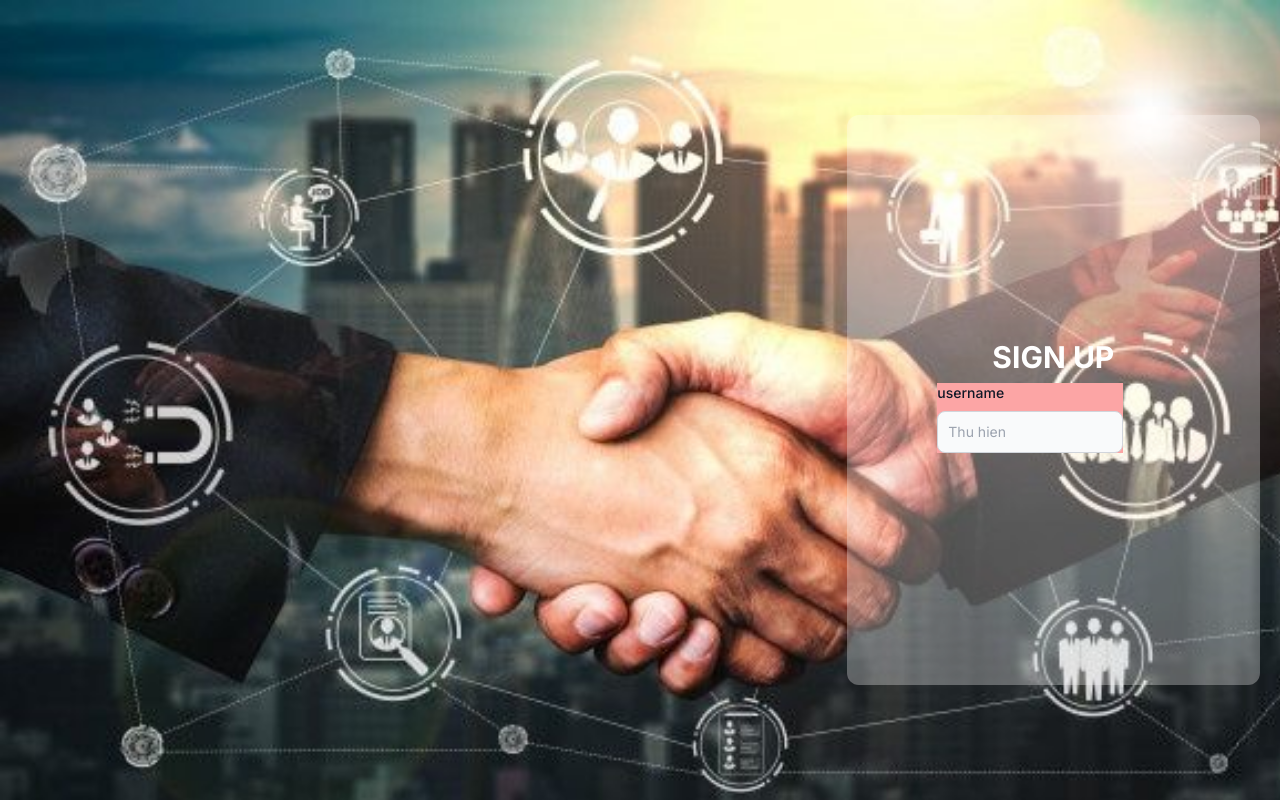
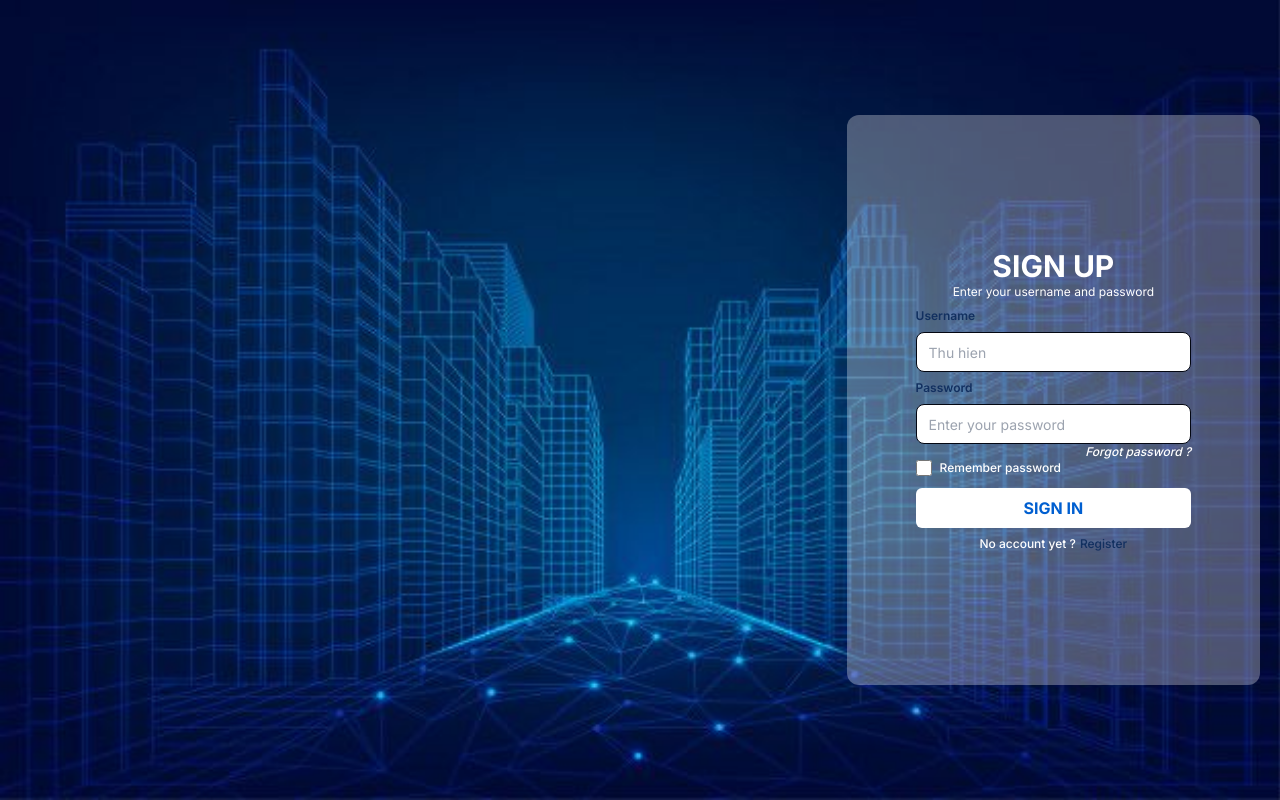
Before and after one commit to thuhienz0987/HRManagement_FE, a Next.js app: page / in a window 1280 px wide. Built offline with nearby package versions, Linux system fonts and the light colour scheme.

Commit message:
ui sign in

```diff
--- a/src/app/page.tsx
+++ b/src/app/page.tsx
@@ -2,12 +2,53 @@ import InputText from "src/components/inputText";
 
 export default function Home() {
   return (
-    <main className="flex h-screen w-screen flex-col items-center relative justify-center p-5 bg-no-repeat bg-fixed bg-cover bg-[url('../../public/assets/images/background.png')]  ">
-      <div className=" flex flex-col w-1/3 relative h-3/4 self-end justify-center items-center rounded-xl bg-primaryAuth ">
-        <div className="text-white font-bold text-3xl">SIGN UP</div>
-        <form>
-          <InputText placeHolder="Thu hien" label="username" />
-        </form>
+    <main className="flex h-screen w-screen flex-col items-center  justify-center p-5 bg-no-repeat bg-fixed bg-cover bg-[url('../../public/assets/images/background.png')]  ">
+      <div className=" flex flex-col w-1/3  h-3/4 self-end justify-center items-center rounded-xl bg-primaryAuth">
+        <div className="w-2/3 flex flex-col items-center  justify-center ">
+          <div className="text-white font-bold text-3xl">SIGN UP</div>
+          <div>
+            <p className="text-white text-xs">
+              Enter your username and password{" "}
+            </p>
+          </div>
+          <InputText placeHolder="Thu hien" label="Username" />
+          <InputText
+            placeHolder="Enter your password"
+            label="Password"
+            type="password"
+          />
+
+          <div className=" self-end">
+            <p className="text-white text-xs font-medium">
+              <i>Forgot password ?</i>
+            </p>
+          </div>
+
+          <div className="flex items-center  flex-row self-start">
+            <input
+              id="default-checkbox"
+              type="checkbox"
+              value=""
+              className="w-4 h-4 text-blue-600 bg-gray-100 border-gray-300 rounded focus:ring-blue-500 dark:focus:ring-blue-600 dark:ring-offset-gray-800 focus:ring-2 dark:bg-gray-700 dark:border-gray-600"
+            />
+            <p className="text-white text-xs font-medium ml-2">
+              Remember password
+            </p>
+          </div>
+
+          <div className="w-full mt-3 h-10 flex">
+            <button className="w-full bg-white hover:bg-[#005FD0] text-[#005FD0] hover:text-white hover:border-white rounded-md font-bold">
+              SIGN IN
+            </button>
+          </div>
+
+          <div className="flex items-center flex-row text-xs mt-2 font-medium">
+            <p className="text-white">No account yet ? </p>
+            <button className="text-[#123060] hover:bg-white ml-1">
+              Register
+            </button>
+          </div>
+        </div>
       </div>
     </main>
   );
--- a/src/components/inputText.tsx
+++ b/src/components/inputText.tsx
@@ -1,18 +1,19 @@
 interface screenProps {
   label: string;
   placeHolder: string;
+  type?: "text" | "password";
 }
 
-const InputText = ({ label, placeHolder }: screenProps) => {
+const InputText = ({ label, placeHolder, type = "text" }: screenProps) => {
   return (
-    <div className="bg-red-300 w-3/4 flex m-2 flex-col">
-      <h5 className="block mb-2 text-sm font-medium text-gray-900 dark:text-white">
+    <div className=" w-full flex flex-col mt-2">
+      <h5 className=" text-xs mb-2 text-[#123060] dark:text-white font-semibold">
         {label}
       </h5>
       <input
-        type="text"
+        type={type}
         id="first_name"
-        className="bg-gray-50 border border-gray-300 text-gray-900 text-sm rounded-lg focus:ring-blue-500 focus:border-blue-500 block w-full p-2.5 dark:bg-gray-700 dark:border-gray-600 dark:placeholder-gray-400 dark:text-white dark:focus:ring-blue-500 dark:focus:border-blue-500"
+        className=" text-sm rounded-lg border-gray-950 border h-10 p-3 leading-4"
         placeholder={placeHolder}
         required
       />
```
Also changed, not shown: public/assets/images/background.png.
